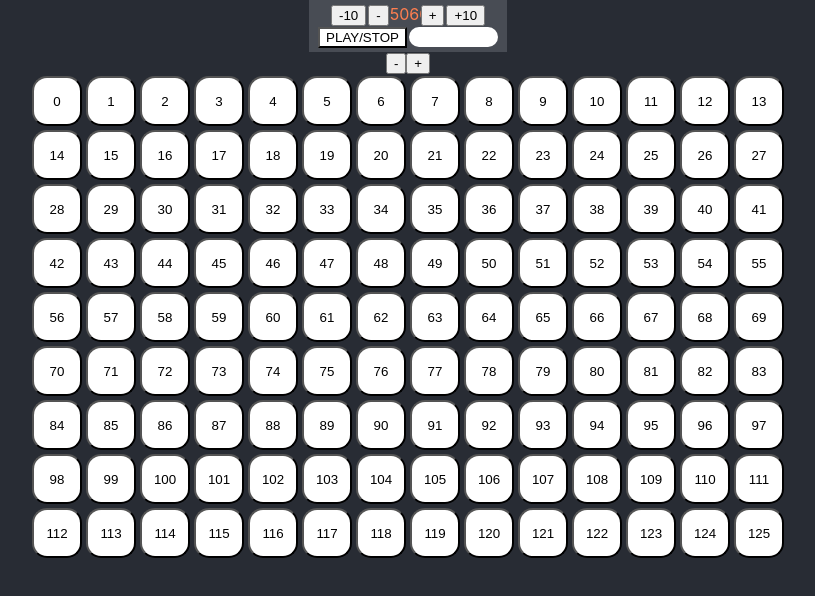
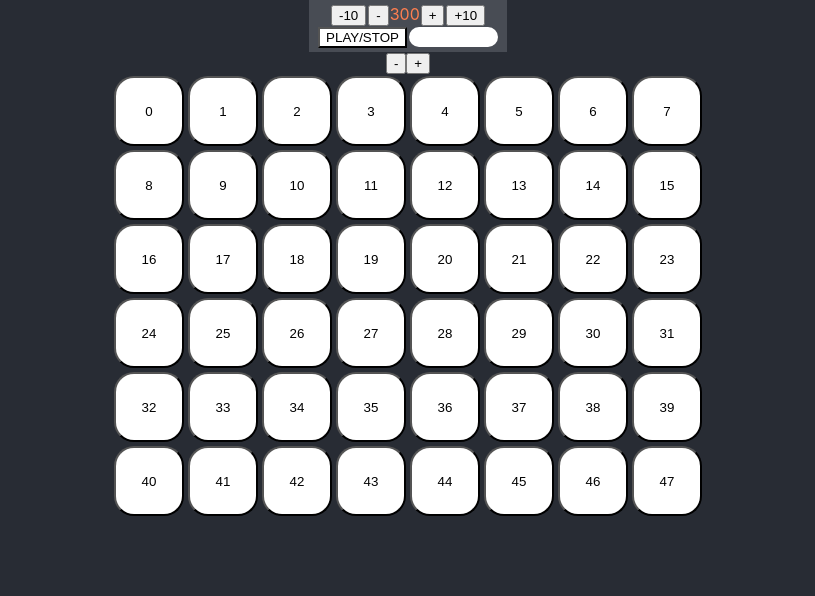
Before and after one commit to Sevetro/MusicatorOld, a React (Create React App) app: page / in a window 1280 px wide. Shown: the top 596 px of the page, without its empty margins (232-1047 px from the left). Built offline with nearby package versions, Linux system fonts and the light colour scheme.

Commit message:
visual improvement

```diff
--- a/src/App.css
+++ b/src/App.css
@@ -33,8 +33,10 @@
 
 .DrumLoop{
 
-    width: 800px;
+    width: 592px;
+    /* for 12 tiles in row width: 888px ; */
     text-align: center;
     margin: auto;
 
+
 }
--- a/src/App.js
+++ b/src/App.js
@@ -7,11 +7,11 @@ export default class App extends Component {
   constructor() {
     super()
     this.state = {
-      bpmNumber: 5060,
+      bpmNumber: 300,
       isActive: false,
       metronomeLedColor: "white",
       activeTileId: -1,
-      tilesCount: 126
+      tilesCount: 48
     }
   }
 
@@ -20,11 +20,15 @@ export default class App extends Component {
     this.setState(prevState => ({ bpmNumber: prevState.bpmNumber + btnValue, isActive: newActive }), toggleMetronome)
   }
 
+  hitTheNote = () => {
+    this.changeCurrentDrumTile()
+    this.flashMetronomeLed()
+  }
+
   flashMetronomeLed = () => {
     this.setState({ metronomeLedColor: "blue" }, () => setTimeout(() => {
       this.setState({ metronomeLedColor: "white" })
     }, 50))
-    this.changeCurrentDrumTile()
   }
 
 
@@ -33,7 +37,7 @@ export default class App extends Component {
   }
 
   addTile = () => {
-    this.setState(prevState => ({ tilesCount: prevState.tilesCount + 1 }))
+    this.state.tilesCount < 48 && this.setState(prevState => ({ tilesCount: prevState.tilesCount + 1 }))
   }
 
   removeTile = () => {
@@ -52,7 +56,7 @@ export default class App extends Component {
           isActive={isActive}
           metronomeLedColor={metronomeLedColor}
           changeMetronomeState={this.changeMetronomeState}
-          flashMetronomeLed={this.flashMetronomeLed}
+          hitTheNote={this.hitTheNote}
         />
 
         <DrumLoop
--- a/src/components/DrumTile.js
+++ b/src/components/DrumTile.js
@@ -2,5 +2,5 @@ import React from 'react'
 
 export default function DrumTile({ isActive, id }) {
 
-    return <button style={{ width:50, height:50, borderRadius:15, margin:2, backgroundColor: isActive ? "red" : "white" }}>{id}</button>
+    return <button style={{ float:"left", width:70, height:70, borderRadius:20, margin:2, backgroundColor: isActive ? "red" : "white" }}>{id}</button>
 }
--- a/src/components/Metronome.js
+++ b/src/components/Metronome.js
@@ -8,7 +8,7 @@ export default class Metronome extends Component {
     toggleMetronome = () => {
         clearInterval(this.metronomeId)
         if (this.props.isActive) {
-            this.metronomeId = setInterval(this.props.flashMetronomeLed, (this.secPerMin / (this.props.bpmNumber)) * this.milSecPerSec)
+            this.metronomeId = setInterval(this.props.hitTheNote, (this.secPerMin / (this.props.bpmNumber)) * this.milSecPerSec)
         }
     }
 
```
